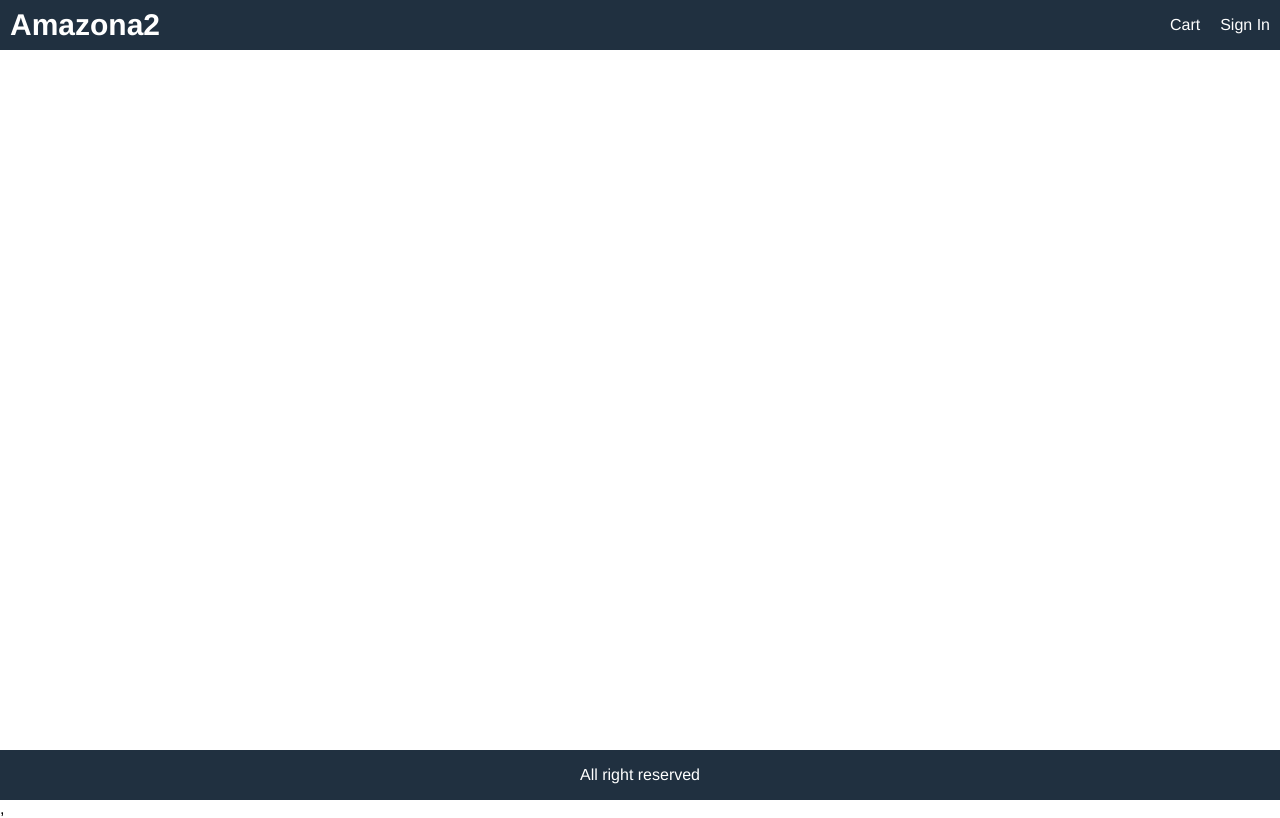
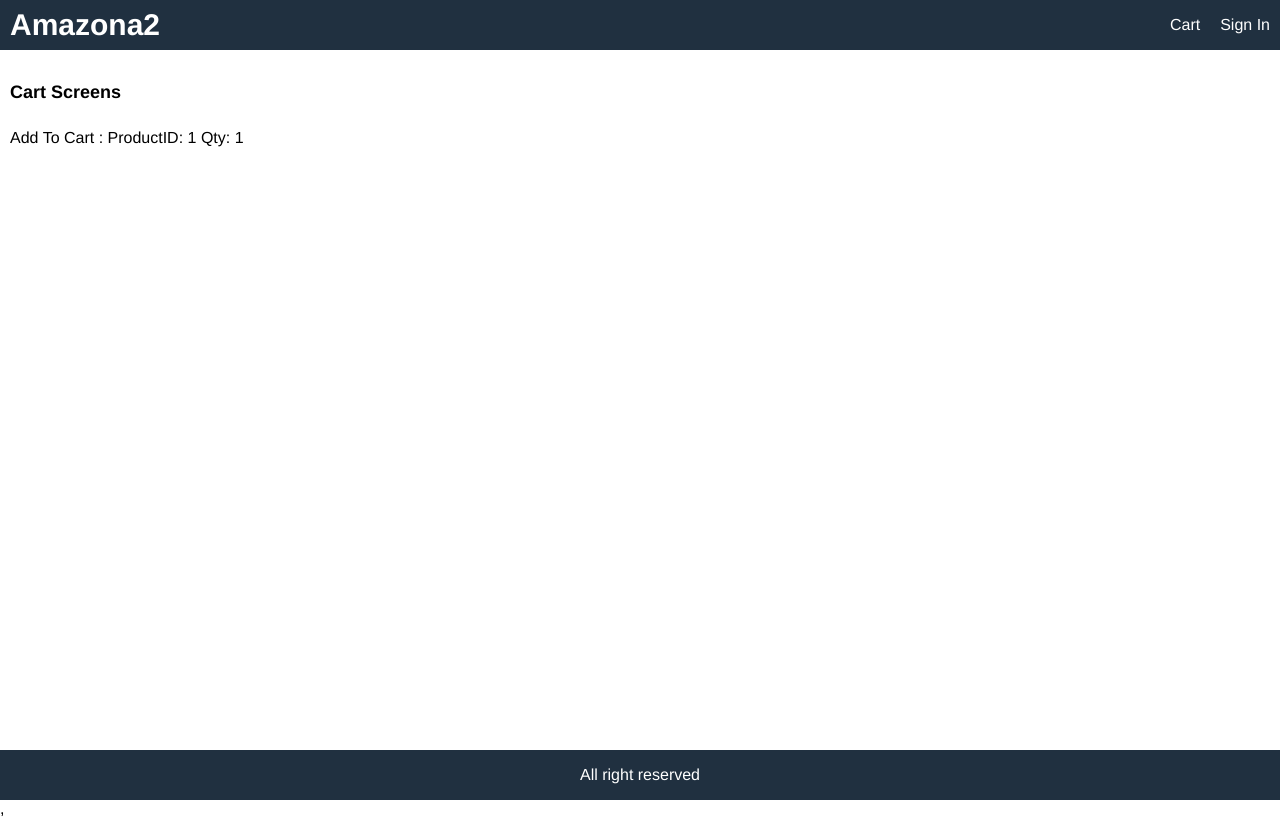
Before and after one commit to hayley0918/Amazona2, a React (Create React App) app in the folder frontend/: page /cart/1 in a window 1280 px wide. Built offline with nearby package versions, Linux system fonts and the light colour scheme.

Commit message:
add hooks to manage the state of qty in ProductScreen, create addToCartHandler, select box for the user to select the qty of items

```diff
--- a/frontend/src/App.js
+++ b/frontend/src/App.js
@@ -2,6 +2,7 @@
 import { BrowserRouter, Route } from 'react-router-dom'
 import ProductScreen from './screens/ProductScreen';
 import HomeScreen from './screens/HomeScreen';
+import CartScreen from './screens/CartScreen';
 
 function App() {
   return (
@@ -17,6 +18,7 @@
               </div>
           </header>
           <main>
+            <Route path="/cart/:id?" component={ CartScreen } />
             <Route path='/product/:id' component={ ProductScreen }></Route>
             <Route path='/' component={ HomeScreen } exact></Route>
           </main>
--- a/frontend/src/index.css
+++ b/frontend/src/index.css
@@ -73,7 +73,9 @@
 li {
   margin-top: 1rem;
 }
-
+input,
+select,
+textarea,
 button {
   padding: 1rem;
   border-radius: 0.5rem;
@@ -82,6 +84,9 @@
   font-family: Helvetica, Arial, sans-serif;
   -webkit-font-smoothing: antialiased;
   -moz-osx-font-smoothing: grayscale;
+}
+
+button {
   background-color: #f8f8f8;
   cursor: pointer;
 }
@@ -94,6 +99,9 @@
   width: 100%;
 }
 
+input:hover,
+select:hover,
+textarea:hover,
 button:hover {
   border: 0.1rem #404040 solid;
 }
--- /dev/null
+++ b/frontend/src/screens/CartScreen.js
@@ -0,0 +1,12 @@
+import React from 'react'
+
+export default function CartScreen(props) {
+    const productId = props.match.params.id
+    const qty = props.location.search ? Number(props.location.search.split('=')[1]) : 1
+    return (
+        <div>
+            <h1>Cart Screens</h1>
+            <p>Add To Cart : ProductID: {productId} Qty: {qty}</p>
+        </div>
+    )
+}
--- a/frontend/src/screens/ProductScreen.js
+++ b/frontend/src/screens/ProductScreen.js
@@ -1,4 +1,4 @@
-import React, { useEffect } from 'react'
+import React, { useEffect, useState } from 'react'
 import { useDispatch, useSelector } from 'react-redux'
 import { Link } from 'react-router-dom'
 import { detailsProduct } from '../actions/productActions'
@@ -9,12 +9,17 @@
 function ProductScreen(props) {
     const dispatch = useDispatch()
     const productId = props.match.params.id
+    const [qty, setQty] = useState(1)
     const productDetails = useSelector( state => state.productDetails )
     const { loading, error, product } = productDetails
 
     useEffect(()=>{
         dispatch(detailsProduct(productId))
     }, [dispatch, productId])
+
+    const addToCartHandler = () => {
+        props.history.push(`/cart/${productId}?qty=${qty}`)
+    }
 
     return (
         <div>
@@ -67,11 +72,32 @@
                                     </div>
                                 </div>
                             </li>
-                            <li>
-                                <button className="primary block">
-                                      Add to Cart
-                                </button>
-                            </li>
+                            {
+                                product.countInStock > 0 && (
+                                    <>
+                                    <li>
+                                        <div className="row">
+                                            <div>Qty</div>
+                                            <div>
+                                                <select
+                                                    value={qty}
+                                                    onChange={e => setQty(e.target.value)}
+                                                >
+                                                {
+                                                    [...Array(product.countInStock).keys()].map((x)=>(
+                                                        <option key={x+1} value={x+1}>{x+1}</option>
+                                                    ))
+                                                }
+                                                </select>
+                                            </div>
+                                        </div>
+                                        <button onClick={addToCartHandler} className="primary block">
+                                            Add to Cart
+                                        </button>
+                                    </li>
+                                    </>
+                                )
+                            }
                         </ul>
                     </div>
                 </div>
```
Also changed, not shown: 2 other files (tests, documents, lock files or other folders).
